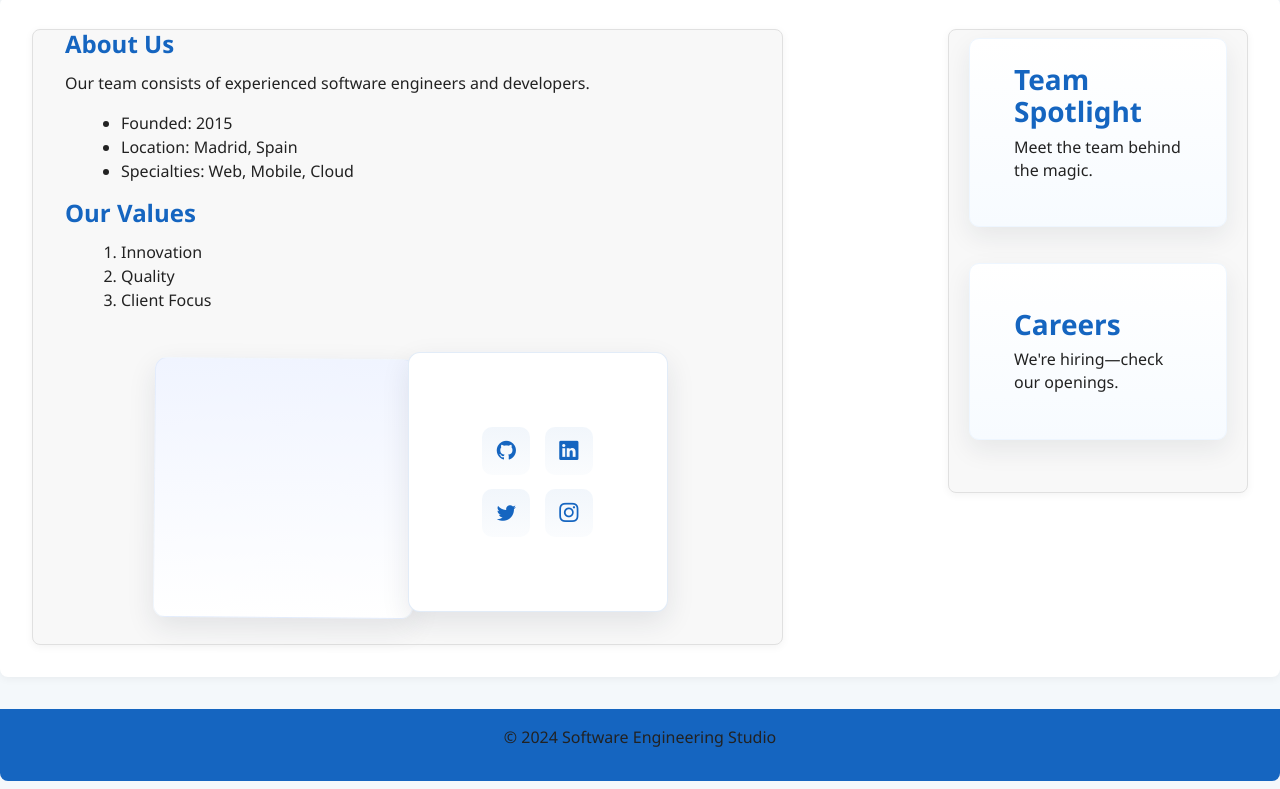
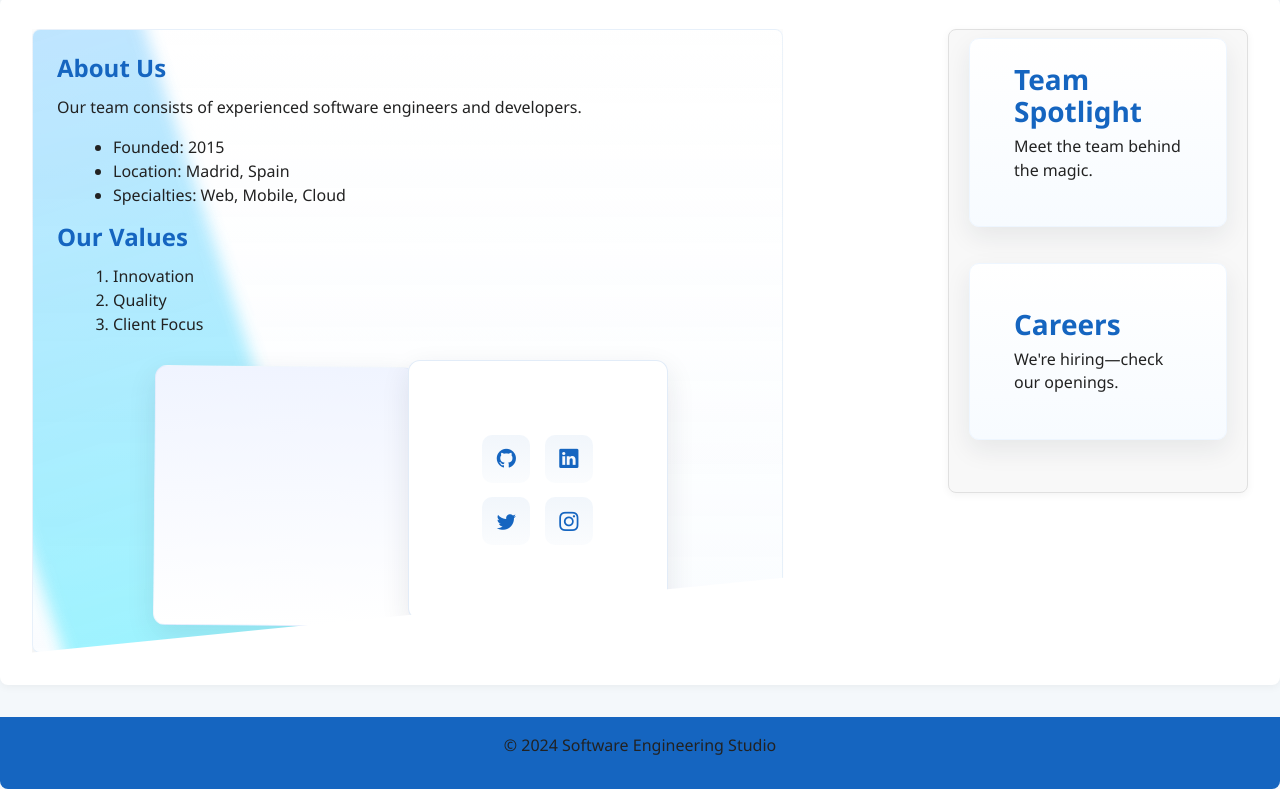
Before and after one commit to LuisAbril/FirstAssignment, a plain HTML site: page htmls/about.html in a window 1280 px wide. Shown: the part 112-901 px from the top of the page. Drawn offline with nearby package versions, Linux system fonts and the light colour scheme.

Commit message:
added card

```diff
--- a/css/style.css
+++ b/css/style.css
@@ -1119,3 +1119,109 @@ h1 {
   margin-left: 1em;
   text-align: left;
 }
+
+
+
+/* Advanced CSS3 effects: clip-path, backdrop-filter and pseudo-elements
+   Applied to a featured card on `index.html` and also improve microinteractions
+   (focus outlines and entry animations for promo cards and stacked squares). */
+
+/* Decorative accent bar using a pseudo-element and a subtle diagonal cut with clip-path */
+.promo-card.featured {
+  position: relative;
+  overflow: hidden;
+  background: linear-gradient(180deg, rgba(255,255,255,0.62), rgba(245,250,255,0.6));
+  border: 1px solid rgba(21,101,192,0.08);
+  backdrop-filter: blur(6px);
+  -webkit-backdrop-filter: blur(6px); /* Safari */
+  box-shadow: 0 14px 36px rgba(31,41,55,0.12);
+  border-radius: 14px;
+  padding: 0; /* inner padding handled by .card-body */
+  clip-path: polygon(0 0, 100% 0, 100% 88%, 0 100%); /* subtle diagonal bottom-right */
+}
+
+.promo-card.featured .card-body {
+  padding: 1.5rem 1.5rem 2rem 1.5rem;
+  background: linear-gradient(180deg, rgba(255,255,255,0.35), rgba(255,255,255,0.20));
+}
+
+/* Accent stripe using ::before pseudo-element */
+.promo-card.featured::before {
+  content: "";
+  position: absolute;
+  left: -8%;
+  top: -18%;
+  width: 36%;
+  height: 140%;
+  background: linear-gradient(180deg, rgba(79,172,254,0.9), rgba(0,242,254,0.8));
+  transform: rotate(-18deg);
+  filter: blur(8px);
+  opacity: 0.6;
+  z-index: 0;
+  pointer-events: none;
+}
+
+/* Ensure the card content renders above the decorative pseudo-element */
+.promo-card.featured .card-body, .promo-card.featured .card-title, .promo-card.featured .card-text {
+  position: relative;
+  z-index: 2;
+}
+
+/* Entry animation for featured card and promo elements */
+@keyframes slideUpFade {
+  from { transform: translateY(10px) scale(0.995); opacity: 0; }
+  to   { transform: translateY(0) scale(1); opacity: 1; }
+}
+
+.promo-card, .promo-card.featured, .stacked-squares {
+  animation: slideUpFade 520ms cubic-bezier(.2,.9,.2,1) both;
+}
+
+/* Focus styles for better keyboard accessibility */
+.promo-card:focus {
+  outline: 3px solid rgba(21,101,192,0.22);
+  outline-offset: 4px;
+  box-shadow: 0 8px 26px rgba(21,101,192,0.08);
+}
+
+a:focus, button:focus, .social-icons a:focus {
+  outline: 3px solid rgba(21,101,192,0.14);
+  outline-offset: 3px;
+}
+
+/* Make social icons show a stronger focus ring for keyboard users */
+.stacked-squares .social-icons a:focus {
+  box-shadow: 0 0 0 4px rgba(79,172,254,0.14);
+  transform: translateY(-2px);
+}
+
+/* Small fallback for browsers that don't support backdrop-filter: reinforce background */
+@supports not (backdrop-filter: blur(6px)) {
+  .promo-card.featured { background: linear-gradient(180deg,#ffffff,#f2f9ff); }
+}
+
+/* Slightly reduce clip-path on very small screens so the card remains legible */
+@media (max-width: 420px) {
+  .promo-card.featured { clip-path: polygon(0 0, 100% 0, 100% 94%, 0 100%); border-radius: 10px; }
+  .promo-card.featured::before { display: none; }
+}
+
+/* Keep animations subtle and reduced-motion friendly */
+@media (prefers-reduced-motion: reduce) {
+  .promo-card, .stacked-squares { animation: none !important; transition: none !important; }
+}
+
+/* When a container-main holds a featured card, make the featured card the visual wrapper
+   and neutralize the container's own background/shadow so we have a single prominent card. */
+.container-main.has-featured {
+  background: transparent !important;
+  border: none !important;
+  box-shadow: none !important;
+  padding: 0 !important;
+}
+.container-main.has-featured > .promo-card.featured {
+  margin: 0; /* flush inside the container */
+  width: 100%;
+  box-sizing: border-box;
+  border-radius: var(--border-radius);
+}
--- a/htmls/about.html
+++ b/htmls/about.html
@@ -30,7 +30,9 @@
     </header>
     <div class="layout-wrapper">
         <main class="content">
-            <div class="container-main">
+            <div class="container-main has-featured">
+                <div class="promo-card featured" tabindex="0" role="region" aria-label="Tarjeta destacada principal">
+                    <div class="card-body">
                 <!-- Main content -->
                 <section class="left-column">
                     <h2>About Us</h2>
@@ -65,6 +67,8 @@
                                         </div>
                                     </div>
                                 </section>
+                    </div> <!-- /.card-body -->
+                </div> <!-- /.promo-card.featured -->
             </div>
         </main>
             <aside class="sidebar container-sidebar" aria-label="Related content">
```
Also changed, not shown: htmls/contact.html (+5 -1 lines), htmls/gallery.html (+6 -2 lines), htmls/index.html (+12 -5 lines), htmls/services.html (+5 -1 lines).
